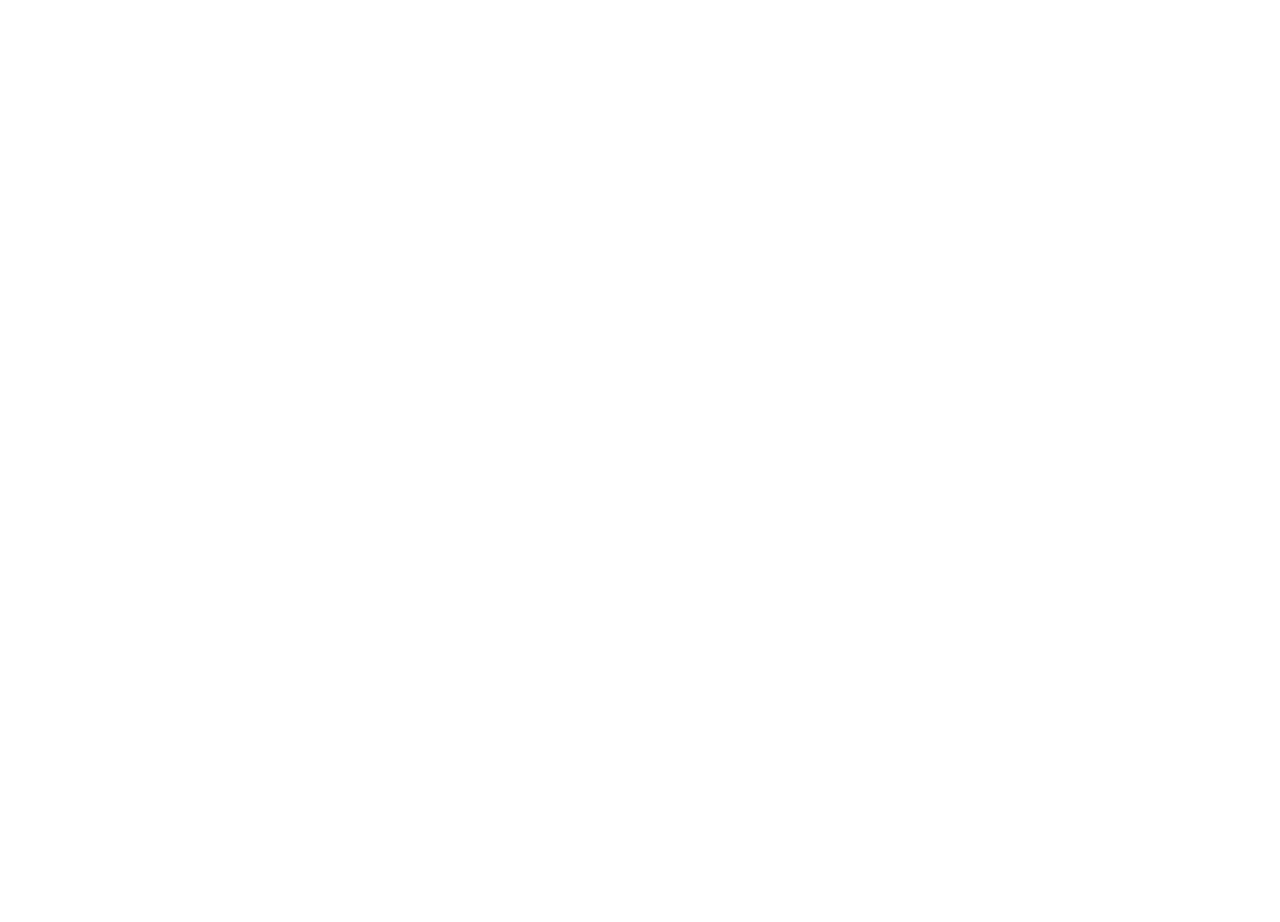
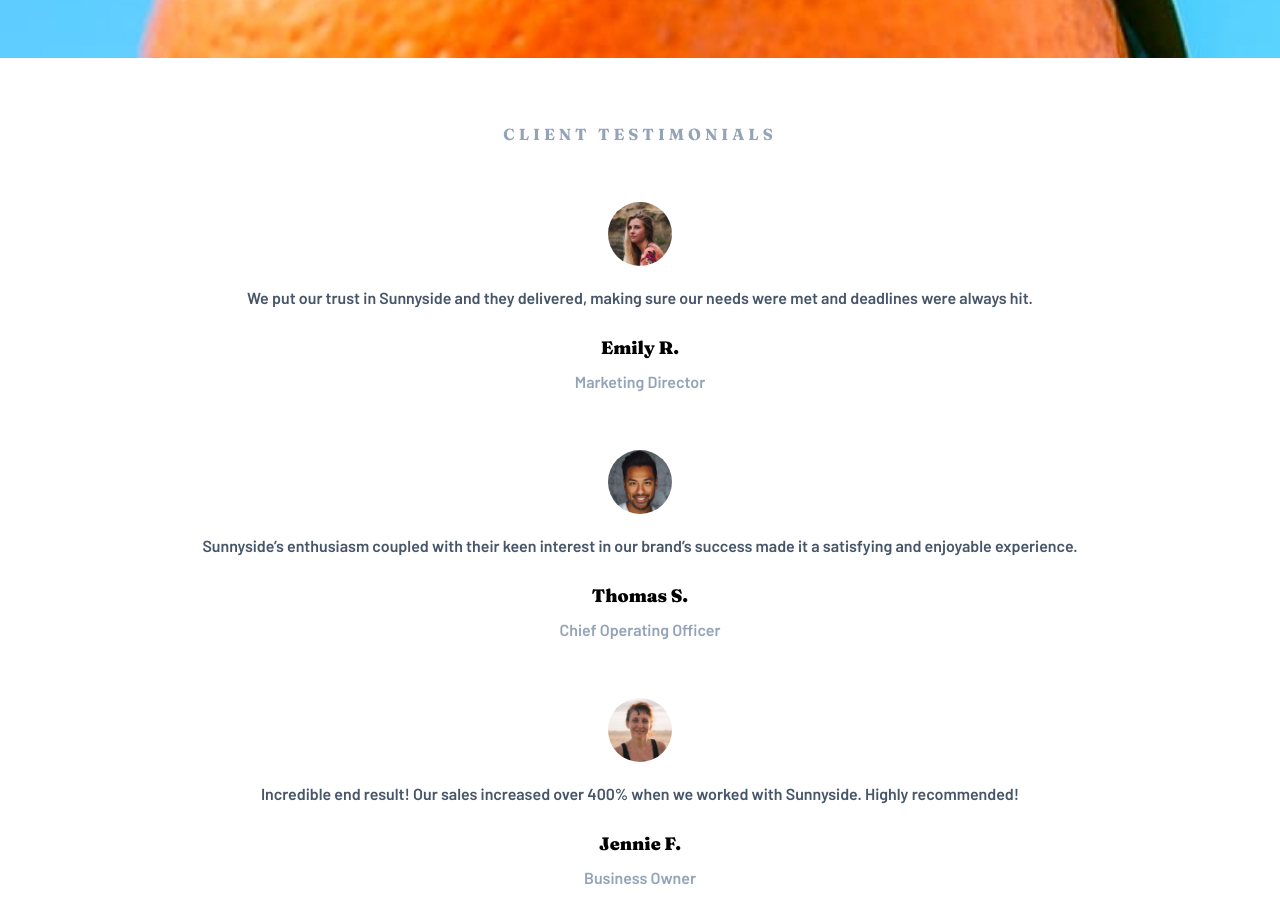
Before and after one commit to FrontendBy-GJ/sunnyside-agency-landing-page, a React (Vite) app: page / in a window 1280 px wide. Shown: the part 4400-5322 px from the top of the page. Before the commit the page ends 4325 px from the top, so only its background shows below. Built offline with nearby package versions, Linux system fonts and the light colour scheme.

Commit message:
Add testimonial section

```diff
--- a/src/App.jsx
+++ b/src/App.jsx
@@ -6,7 +6,11 @@
 import cup from './assets/mobile/image-stand-out.jpg';
 import cherries from './assets/mobile/image-graphic-design.jpg';
 import orange from './assets/mobile/image-photography.jpg';
+import emily from './assets/image-emily.jpg';
+import thomas from './assets/image-thomas.jpg';
+import jennie from './assets/image-jennie.jpg';
 import { useState } from 'react';
+import Testimonial from './components/Testimonial';
 
 function App() {
   const [openMenu, setOpenMenu] = useState(false);
@@ -14,6 +18,32 @@
   const toggleMenu = () => setOpenMenu((prev) => !prev);
 
   const navLinks = ['About', 'Services', 'Projects'];
+
+  const testimonials = [
+    {
+      img: emily,
+      quote:
+        'We put our trust in Sunnyside and they delivered, making sure our needs were met and deadlines were always hit.',
+      name: 'Emily R.',
+      jobTitle: 'Marketing Director',
+    },
+
+    {
+      img: thomas,
+      quote:
+        'Sunnyside’s enthusiasm coupled with their keen interest in our brand’s success made it a satisfying and enjoyable experience.',
+      name: 'Thomas S.',
+      jobTitle: 'Chief Operating Officer',
+    },
+
+    {
+      img: jennie,
+      quote:
+        'Incredible end result! Our sales increased over 400% when we worked with Sunnyside. Highly recommended!',
+      name: 'Jennie F.',
+      jobTitle: 'Business Owner',
+    },
+  ];
 
   return (
     <div className="mx-auto max-w-[1440px]">
@@ -115,10 +145,10 @@
           </div>
         </section>
 
-        <section id="services" className="h-screen">
+        <section id="services">
           <div
             style={{ backgroundImage: `url(${cherries})` }}
-            className="relative h-2/3 bg-cover bg-top"
+            className="relative min-h-[600px] bg-cover bg-top"
           >
             <div className="absolute bottom-20 px-4 text-center">
               <h3 className="font-Fraunces text-2xl font-black text-slate-700">
@@ -133,7 +163,7 @@
           </div>
           <div
             style={{ backgroundImage: `url(${orange})` }}
-            className="relative h-2/3 w-full bg-cover bg-top"
+            className="relative min-h-[600px] bg-cover bg-top"
           >
             <div className="absolute bottom-20 px-4 text-center">
               <h3 className="font-Fraunces text-2xl font-black text-slate-700">
@@ -146,6 +176,22 @@
             </div>
           </div>
         </section>
+
+        <section className="space-y-14 px-10 py-16">
+          <h3 className="text-center font-Fraunces uppercase tracking-[4px] text-slate-400">
+            Client testimonials
+          </h3>
+
+          {testimonials.map((client) => (
+            <Testimonial
+              key={client.name}
+              img={client.img}
+              quote={client.quote}
+              name={client.name}
+              jobTitle={client.jobTitle}
+            />
+          ))}
+        </section>
       </main>
     </div>
   );
```
